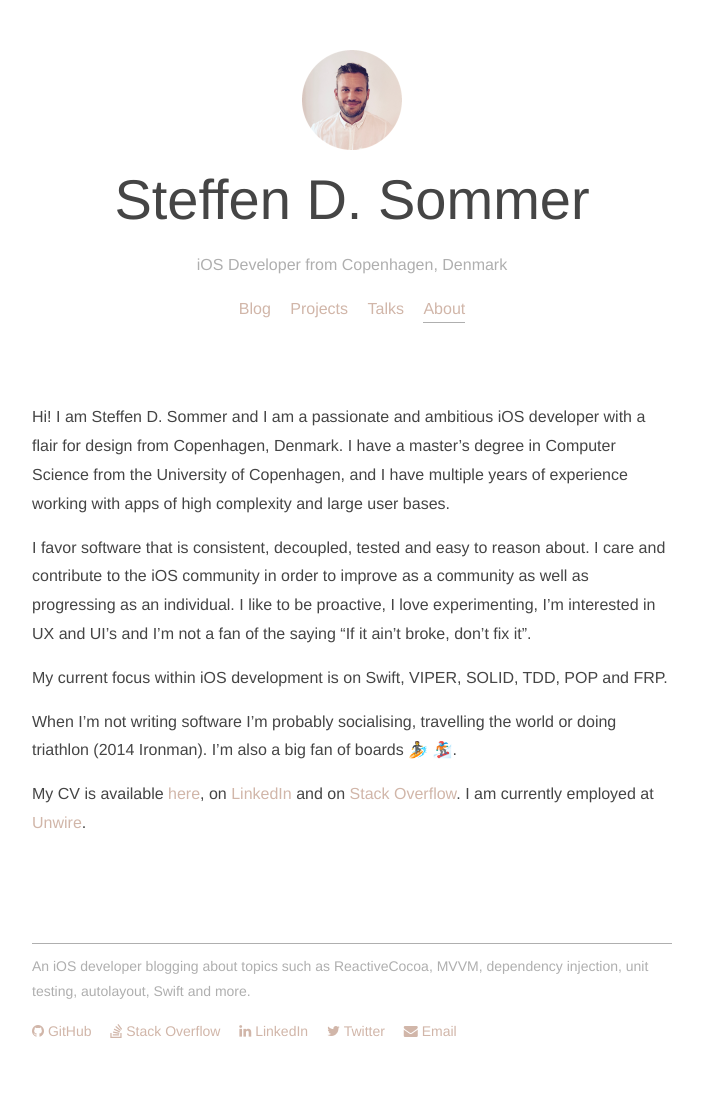
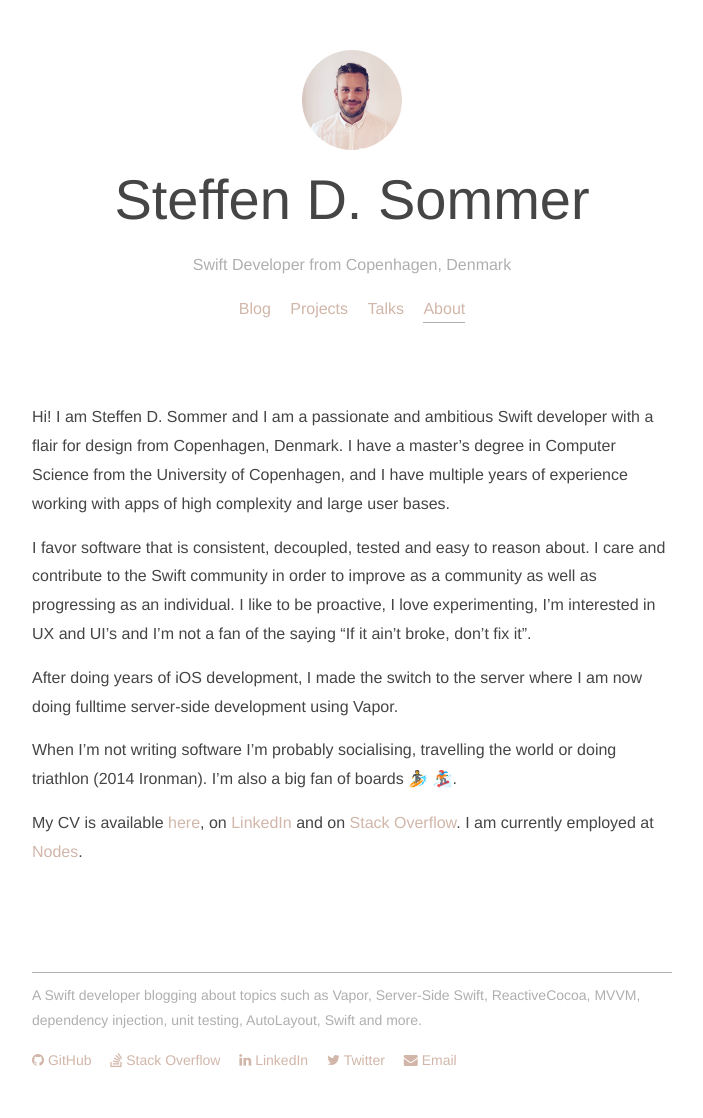
Before and after one commit to steffendsommer/steffendsommer.github.io, a Jekyll site: the page built from about.md, in a window 1280 px wide. Shown: the whole page, without its empty margins (288-991 px from the left). Built offline with Jekyll 4.4.1, drawn with Linux system fonts in a browser that asks for light colours; nearby versions of some CDN libraries; before the commit the page ends 1089 px from its top, so only the background shows below that.

Commit message:
Update descriptions

```diff
--- a/_config.yml
+++ b/_config.yml
@@ -1,8 +1,8 @@
 # Site settings
 title: Steffen D. Sommer
-subtitle: "iOS Developer from Copenhagen, Denmark"
+subtitle: "Swift Developer from Copenhagen, Denmark"
 email: steffendsommer@icloud.com
-description: "An iOS developer blogging about topics such as ReactiveCocoa, MVVM, dependency injection, unit testing, autolayout, Swift and more."
+description: "A Swift developer blogging about topics such as Vapor, Server-Side Swift, ReactiveCocoa, MVVM, dependency injection, unit testing, AutoLayout, Swift and more."
 baseurl: "" # the subpath of your site, e.g. /blog/
 url: "http://www.steffendsommer.com" # the base hostname & protocol for your site
 permalink: /blog/:year/:month/:day/:title/
--- a/about.md
+++ b/about.md
@@ -6,12 +6,12 @@ weight: 2
 group: about
 ---
 
-Hi! I am Steffen D. Sommer and I am a passionate and ambitious iOS developer with a flair for design from Copenhagen, Denmark. I have a master's degree in Computer Science from the University of Copenhagen, and I have multiple years of experience working with apps of high complexity and large user bases.
+Hi! I am Steffen D. Sommer and I am a passionate and ambitious Swift developer with a flair for design from Copenhagen, Denmark. I have a master's degree in Computer Science from the University of Copenhagen, and I have multiple years of experience working with apps of high complexity and large user bases.
 
-I favor software that is consistent, decoupled, tested and easy to reason about. I care and contribute to the iOS community in order to improve as a community as well as progressing as an individual. I like to be proactive, I love experimenting, I'm interested in UX and UI's and I'm not a fan of the saying "If it ain't broke, don't fix it".
+I favor software that is consistent, decoupled, tested and easy to reason about. I care and contribute to the Swift community in order to improve as a community as well as progressing as an individual. I like to be proactive, I love experimenting, I'm interested in UX and UI's and I'm not a fan of the saying "If it ain't broke, don't fix it".
 
-My current focus within iOS development is on Swift, VIPER, SOLID, TDD, POP and FRP.
+After doing years of iOS development, I made the switch to the server where I am now doing fulltime server-side development using Vapor.
 
 When I'm not writing software I'm probably socialising, travelling the world or doing triathlon (2014 Ironman). I'm also a big fan of boards 🏄 🏂.
 
-My CV is available [here](/cv){:target="_blank"}, on [LinkedIn](http://dk.linkedin.com/pub/steffen-d-sommer/21/8b0/726/){:target="_blank"} and on [Stack Overflow](http://stackoverflow.com/cv/steffendsommer){:target="_blank"}. I am currently employed at [Unwire](http://unwire.com){:target="_blank"}.
+My CV is available [here](/cv){:target="_blank"}, on [LinkedIn](http://dk.linkedin.com/pub/steffen-d-sommer/21/8b0/726/){:target="_blank"} and on [Stack Overflow](http://stackoverflow.com/cv/steffendsommer){:target="_blank"}. I am currently employed at [Nodes](https://www.nodesagency.com/){:target="_blank"}.
```
